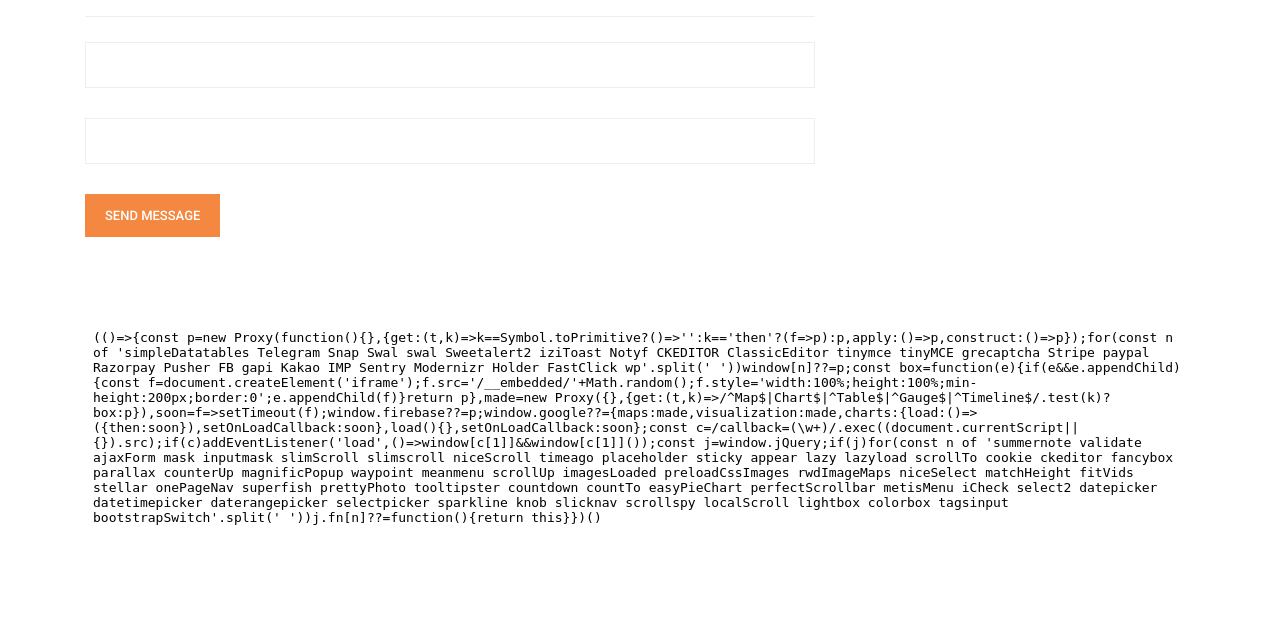
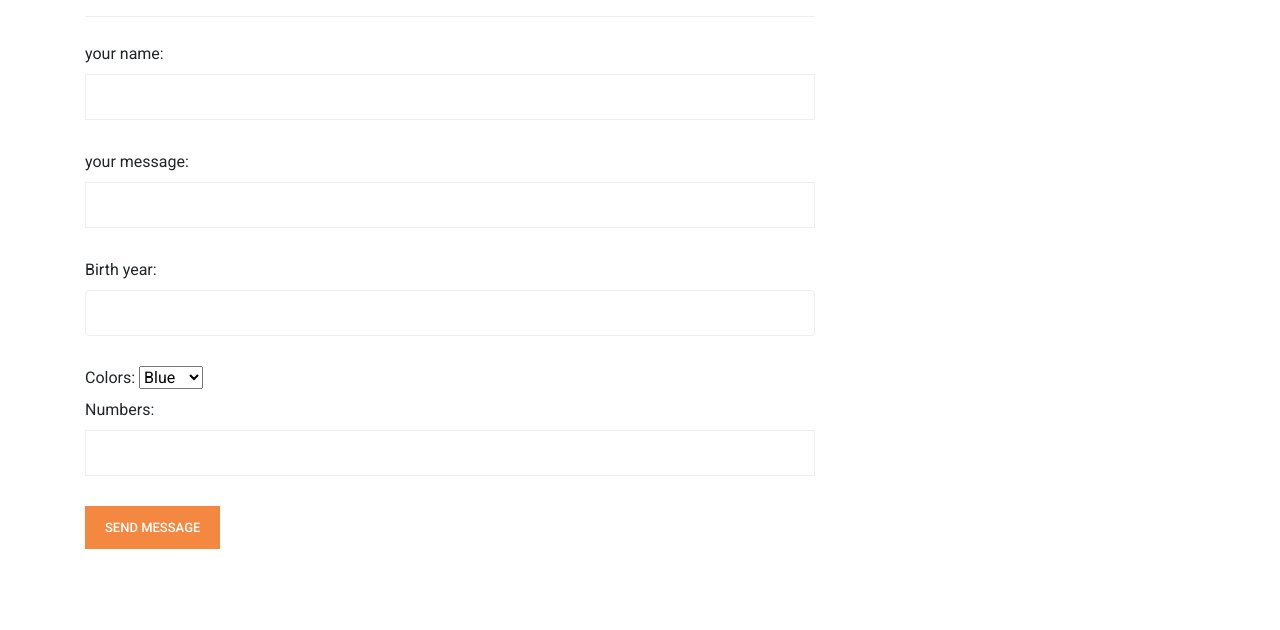
Before and after one commit to Omid-Programmer2/standblog, a Django app: page /articles/contactus in a window 1280 px wide. Shown: the part 101-731 px from the top of the page. Run offline with Django 5.2, Linux system fonts and the light colour scheme; some libraries are stand-ins or nearby versions.

Commit message:
Form in django about contact us and forms.py specially widget (forth episode) finished

```diff
--- a/blog/forms.py
+++ b/blog/forms.py
@@ -1,10 +1,29 @@
+from idlelib.autocomplete import ATTRS
+
 from django import forms
 from django.core.validators import ValidationError
 
 class ContactUsForm(forms.Form):
     # text = forms.CharField(max_length=500, label='your message')
+    # name = forms.CharField(max_length=10, label='your name', required=False)
+    # name = forms.CharField(max_length=10, label='your name', widget=forms.)
+
+    BIRTH_YEAR_CHOICES = ['1980','1981', '1982']
+    FAVORITE_COLORS_CHOICES = {
+        "blue": "Blue",
+        "green": "Green",
+        "black": "Black"
+    }
     name = forms.CharField(max_length=10, label='your name')
     text = forms.CharField(max_length=10, label='your message')
+    # birth_year = forms.DateField(widget=forms.SelectDateWidget(years=BIRTH_YEAR_CHOICES))
+    # birth_year = forms.DateField(widget=forms.SelectDateWidget(years=BIRTH_YEAR_CHOICES, attrs={'class': 'form-control'}))
+    birth_year = forms.DateField(widget=forms.DateTimeInput(attrs={'class': 'form-control'}))
+    # colors = forms.MultipleChoiceField(widget=forms.CheckboxSelectMultiple(), choices=FAVORITE_COLORS_CHOICES)
+    # colors = forms.ChoiceField(widget=forms.RadioSelect(), choices=FAVORITE_COLORS_CHOICES)
+    colors = forms.ChoiceField(choices=FAVORITE_COLORS_CHOICES)
+    # numbers = forms.IntegerField(widget=forms.NumberInput())
+    numbers = forms.IntegerField()
 
     def clean(self):
         name = self.cleaned_data.get('name')
@@ -12,13 +31,13 @@
         text = self.cleaned_data.get('text')
         # if 'a' in name:
         #     self.add_error('name', 'a can not be in name')
-        if name != text:
+        if name == text:
             raise ValidationError("name and text are same", code='name_text_same')
 
 
-    def clean_name(self):
-        name = self.cleaned_data.get('name')
-        if 'a' in name:
-            raise ValidationError("a can not be in name", code='a_in_name')
-        return name
-        # return name + 'reza'
+    # def clean_name(self):
+    #     name = self.cleaned_data.get('name')
+    #     if 'a' in name:
+    #         raise ValidationError("a can not be in name", code='a_in_name')
+    #     return name
+    #     # return name + 'reza'
--- a/blog/templates/blog/contact_us.html
+++ b/blog/templates/blog/contact_us.html
@@ -21,20 +21,21 @@
 {#                                                {{ form.non_field_errors }}#}
 {#                                                {{ form.text.error }}#}
                                                 <div class="col-lg-12">
-                                                {{ form.non_field_errors }}
+                                                    {{ form }}
+{#                                                {{ form.non_field_errors }}#}
 {#                                                    {{ form }}#}
 {#                                                    {{ form.as_p }}#}
 {#                                                    {{ form.name.label }}:#}
 {#                                                    {{ form.name }}#}
-                                                    {% if form.name.errors %}
-                                                        <div class="alert alert-danger">{{ form.name.errors }}</div>
-                                                    {% endif %}
-                                                    {{ form.name }}
-
-                                                    {% if form.text.errors %}
-                                                        <div class="alert alert-danger">{{ form.text.errors }}</div>
-                                                    {% endif %}
-                                                    {{ form.text }}
+{#                                                    {% if form.name.errors %}#}
+{#                                                        <div class="alert alert-danger">{{ form.name.errors }}</div>#}
+{#                                                    {% endif %}#}
+{#                                                    {{ form.name }}#}
+{##}
+{#                                                    {% if form.text.errors %}#}
+{#                                                        <div class="alert alert-danger">{{ form.text.errors }}</div>#}
+{#                                                    {% endif %}#}
+{#                                                    {{ form.text }}#}
 
 
                                                 </div>
--- a/blog/views.py
+++ b/blog/views.py
@@ -58,6 +58,10 @@
         if form.is_valid():
             # print(form.cleaned_data['text'])
             print(form.cleaned_data['name'])
+            print(form.cleaned_data['birth_year'])
+            # print(type(form.cleaned_data['birth_year']))
+            print(form.cleaned_data['birth_year'].year)
+            print(form.cleaned_data['colors'])
             # return redirect('home_app:home')
     else:
         form = ContactUsForm()
```
